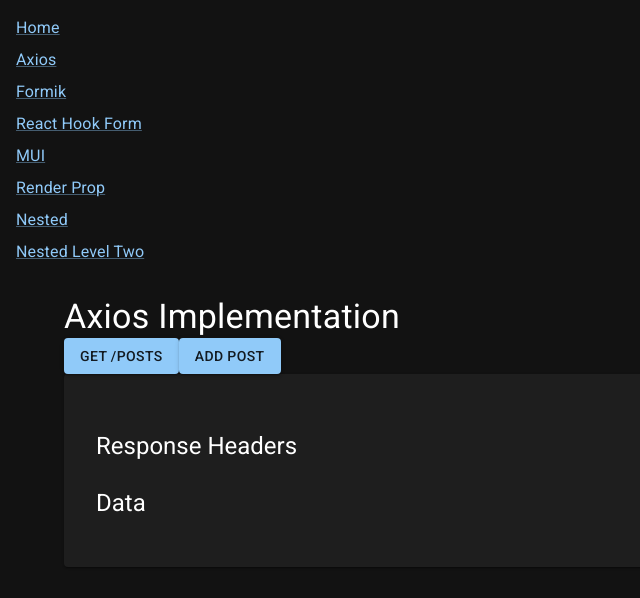
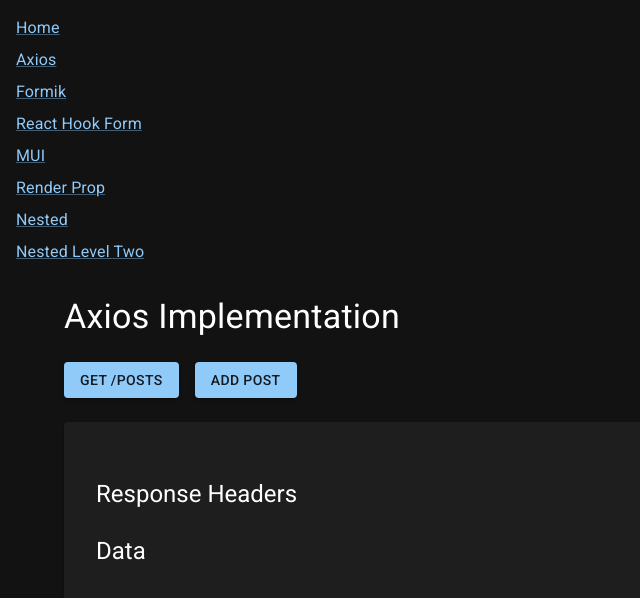
Before and after one commit to murtuzaalisurti/react-project-demo, a React (Vite) app: page /axios in a window 1280 px wide. Shown: the top 598 px of the page, without its empty margins (0-640 px from the left). Built offline with nearby package versions, Linux system fonts and the light colour scheme.

Commit message:
improved state management

```diff
--- a/src/pages/AxiosImplementation.tsx
+++ b/src/pages/AxiosImplementation.tsx
@@ -1,4 +1,4 @@
-import { Box, Button, Container, Paper, Typography } from "@mui/material";
+import { Box, Button, Container, Paper, Stack, Typography } from "@mui/material";
 import { AxiosResponse } from "axios"
 import { useState } from "react";
 import { addPost, getAllPosts } from "../api/handlers";
@@ -22,20 +22,29 @@
                 userId: 10
             })
         }).then(data => {
-            console.log(data.request);
-            setResponse(data)
+            const bodyObject = JSON.parse(data.data.body)
+            setResponse({
+                ...data,
+                ...({
+                    data: {
+                        ...data.data,
+                        body: bodyObject
+                    }
                 })
+            })
+        }).catch(err => console.log(err))
     }
 
     return (
         <Container>
+            <Stack direction={"column"} spacing={3}>
                 <Typography variant="h4">
                     Axios Implementation
                 </Typography>
-            <Box>
+                <Stack spacing={2} direction={"row"}>
                     <Button onClick={handleGetPosts} variant="contained">GET /posts</Button>
                     <Button onClick={handleAddPost} variant="contained">Add Post</Button>
-            </Box>
+                </Stack>
                 <Paper sx={{ p: 4, maxWidth: "50rem", overflowX: "scroll" }}>
                     <Box sx={{ mt: 3 }}>
                         <Typography sx={{
@@ -51,10 +60,12 @@
                             mb: 2
                         }} variant="h5">Data</Typography>
                         <Typography component={"pre"} fontFamily={'monospace'}>
+                            {/* {typeof response?.data} */}
                             {JSON.stringify(response?.data, undefined, 4)}
                         </Typography>
                     </Box>
                 </Paper>
+            </Stack>
         </Container>
     )
 }
```
Lines whose indentation alone changed are shown as unchanged.
